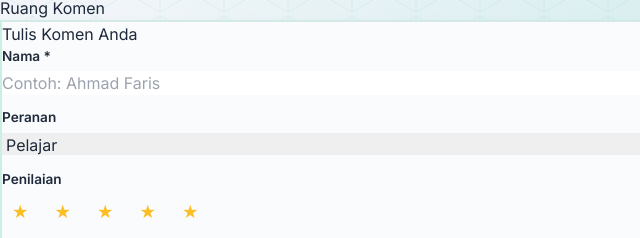
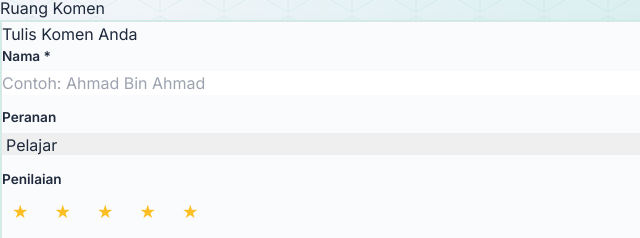
Before and after one commit to shakiramzar999-bit/Mineral-Nadir-Bumi-dalam-Peralihan-Tenaga-Hijau, a plain HTML site: page index.html in a window 1280 px wide. Shown: the part 9522-9760 px from the top of the page, 0-640 px from the left. Drawn offline with nearby package versions, Linux system fonts and the light colour scheme; a web font is replaced by a local one.

Commit message:
Update index.html

```diff
--- a/index.html
+++ b/index.html
@@ -1301,7 +1301,7 @@
         <h3>Tulis Komen Anda</h3>
 
         <label class="field-label" for="commentName">Nama *</label>
-        <input type="text" id="commentName" class="ref-input full-w" placeholder="Contoh: Ahmad Faris" required />
+        <input type="text" id="commentName" class="ref-input full-w" placeholder="Contoh: Ahmad Bin Ahmad" required />
 
         <label class="field-label mt-12" for="commentRole">Peranan</label>
         <select id="commentRole" class="ref-input full-w">
```
